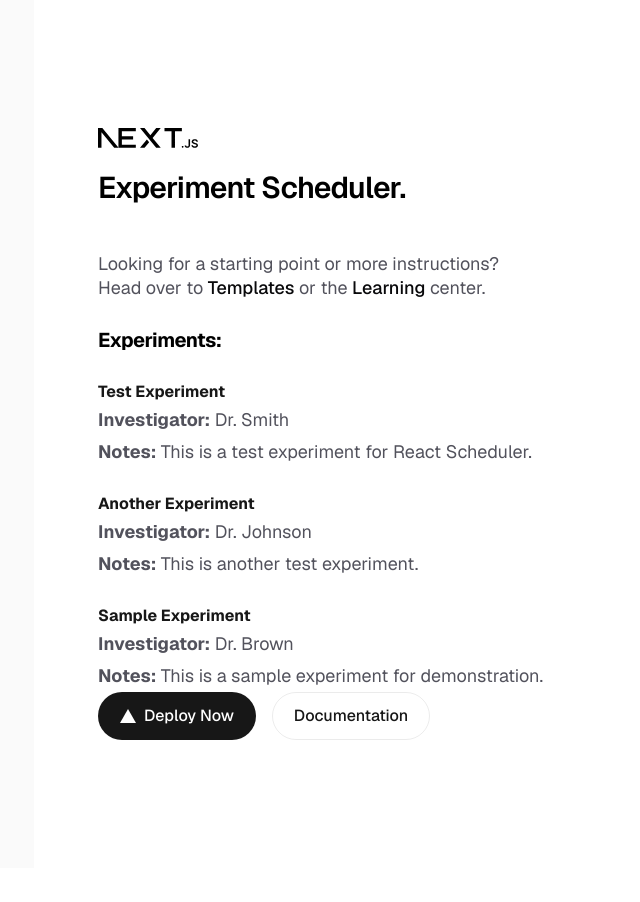
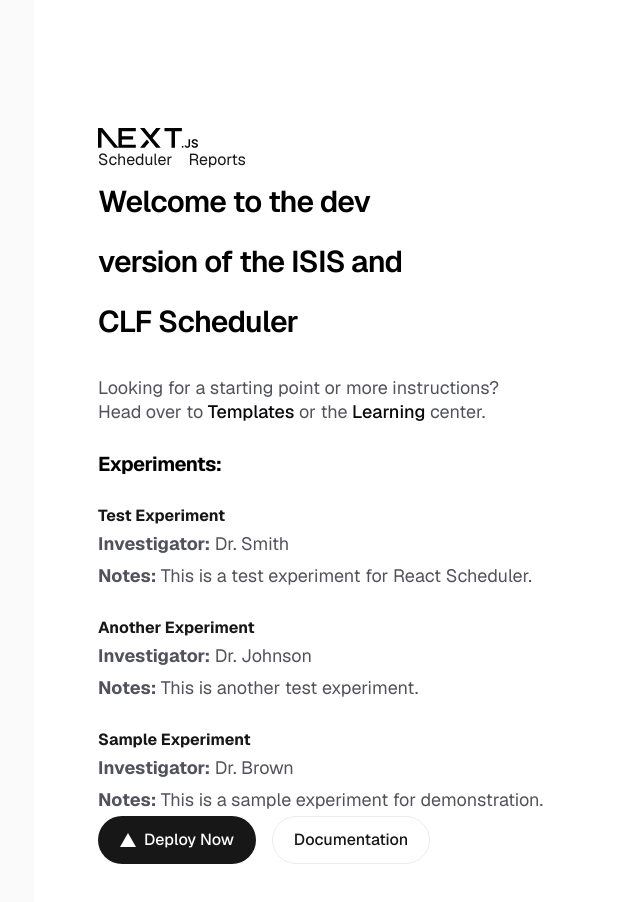
Before and after one commit to stfc-dylan03/ReactScheduler, a Next.js app in the folder react-scheduler-test/: page / in a window 1280 px wide. Shown: the top 902 px of the page, without its empty margins (222-862 px from the left). Before the commit the page ends 868 px from the top, so only its background shows below. Built offline with nearby package versions, Linux system fonts and the light colour scheme.

Commit message:
Multi page setup

```diff
--- a/react-scheduler-test/app/page.tsx
+++ b/react-scheduler-test/app/page.tsx
@@ -5,6 +5,7 @@ import path from "path";
 
 import data from "../data/experiments.json";
 import { ExperimentsFile } from "../types/Experiment";
+import Link from "next/dist/client/link";
 
 export default function Home() {
 
@@ -22,9 +23,16 @@ export default function Home() {
           height={20}
           priority
         />
+
+        {/* Nav buttons */}
+        <div style ={{ margin: "1rem0", display: "flex", gap: "1rem" }}>
+          <Link href="/scheduler"><button>Scheduler</button></Link>
+          <Link href="/reports"><button>Reports</button></Link>
+        </div>
+
         <div className="flex flex-col items-center gap-6 text-center sm:items-start sm:text-left">
-          <h1 className="max-w-xs text-3xl font-semibold leading-20 tracking-tight text-black dark:text-zinc-50">
-            Experiment Scheduler.
+          <h1 className="max-w-xs text-3xl font-semibold leading-15 tracking-tight text-black dark:text-zinc-50">
+            Welcome to the dev version of the ISIS and CLF Scheduler
           </h1>
           <p className="max-w-md text-lg leading-6 text-zinc-600 dark:text-zinc-400">
             Looking for a starting point or more instructions? Head over to{" "}
--- /dev/null
+++ b/react-scheduler-test/app/reports/page.tsx
@@ -0,0 +1,11 @@
+import Link from "next/link"
+
+export default function LostTimeReportsPage() {
+    return (
+        <main style={{ padding: "2rem"}}>
+            <Link href = "/"><button>Home</button></Link>
+            <h1 className="max-w-xs text-3xl font-semibold leading-15 tracking-tight text-black dark:text-zinc-50">Lost Time Reports</h1>
+            <p>This is where the lost time reports will go</p>
+        </main>
+    );
+}
--- /dev/null
+++ b/react-scheduler-test/app/scheduler/page.tsx
@@ -0,0 +1,11 @@
+import Link from "next/link"
+
+export default function SchedulerPage() {
+    return (
+        <main style={{ padding: "2rem"}}>
+            <Link href = "/"><button>Home</button></Link>
+            <h1 className="max-w-xs text-3xl font-semibold leading-15 tracking-tight text-black dark:text-zinc-50">Scheduler Page</h1>
+            <p>This is where the experiment calender will go</p>
+        </main>
+    );
+}
```
